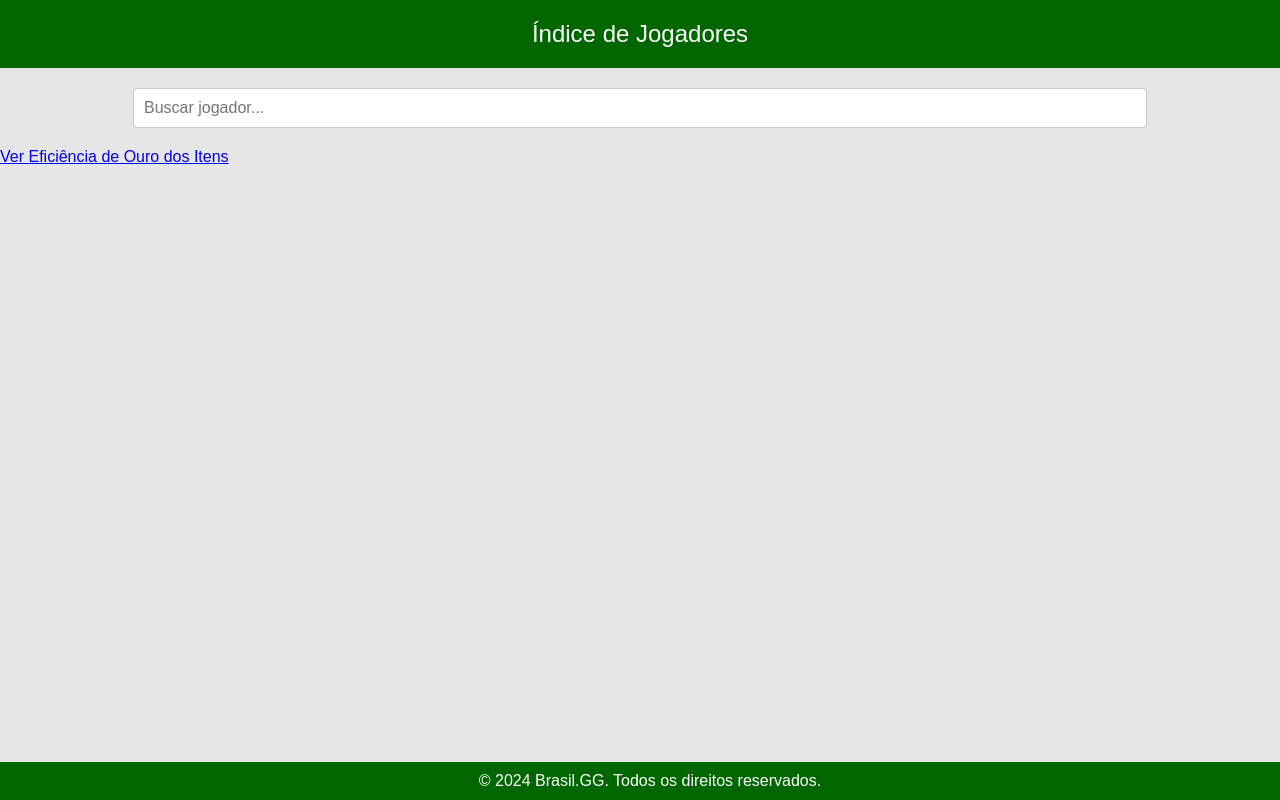
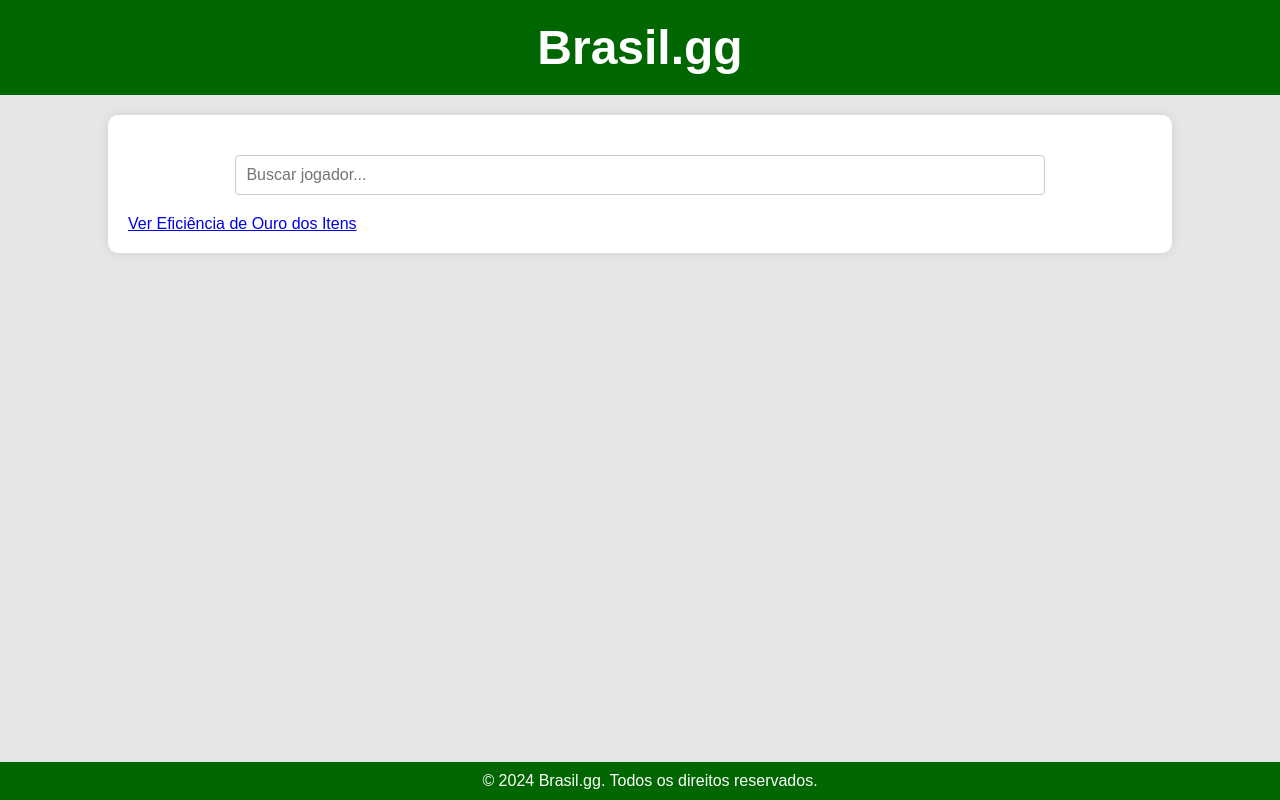
Before and after one commit to davidexpcarvalho/brasil.gg, a plain HTML site: page index.html in a window 1280 px wide. Drawn offline with Linux system fonts and the light colour scheme; no server answers.

Commit message:
Update index.html

```diff
--- a/index.html
+++ b/index.html
@@ -3,15 +3,16 @@
 <head>
     <meta charset="UTF-8">
     <meta name="viewport" content="width=device-width, initial-scale=1.0">
-    <title>Índice de Jogadores</title>
+    <title>Brasil.gg</title>
     <link rel="stylesheet" href="styles.css">
     <script async src="https://pagead2.googlesyndication.com/pagead/js/adsbygoogle.js?client=ca-pub-2621969615615907" crossorigin="anonymous"></script>
 </head>
 <body>
     <header>
-        Índice de Jogadores
+        <h1>Brasil.gg</h1>
     </header>
 
+    <div class="container">
         <div id="search-container">
             <input type="text" id="search-input" placeholder="Buscar jogador..." aria-label="Buscar jogador">
             <div id="dropdown"></div>
@@ -20,9 +21,10 @@
         <main>
             <a href="gold_efficiency.html">Ver Eficiência de Ouro dos Itens</a>
         </main>
+    </div>
 
     <footer>
-        &copy; 2024 Brasil.GG. Todos os direitos reservados.
+        &copy; 2024 Brasil.gg. Todos os direitos reservados.
     </footer>
 
     <script src="script.js"></script>
```
Lines whose indentation alone changed are shown as unchanged.
